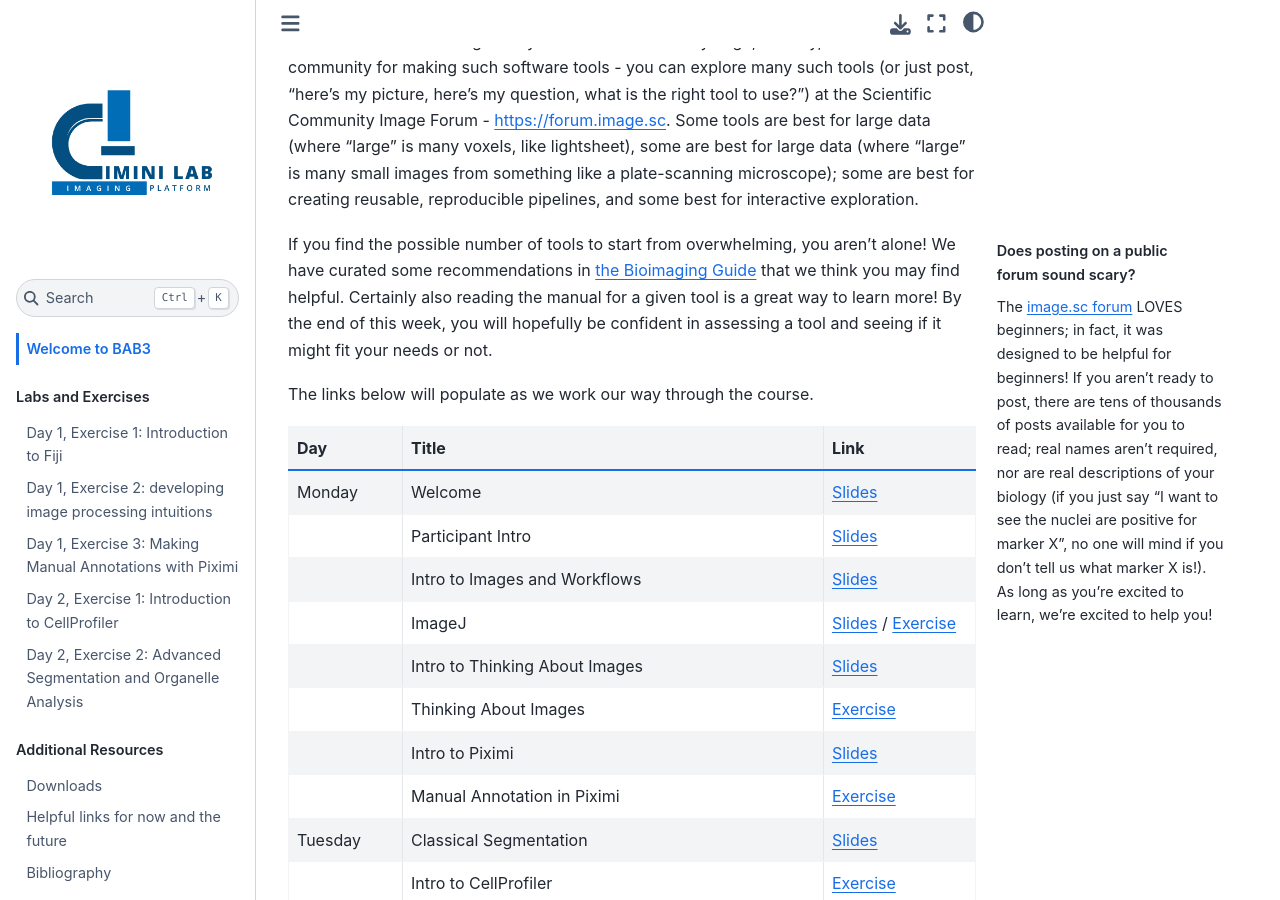
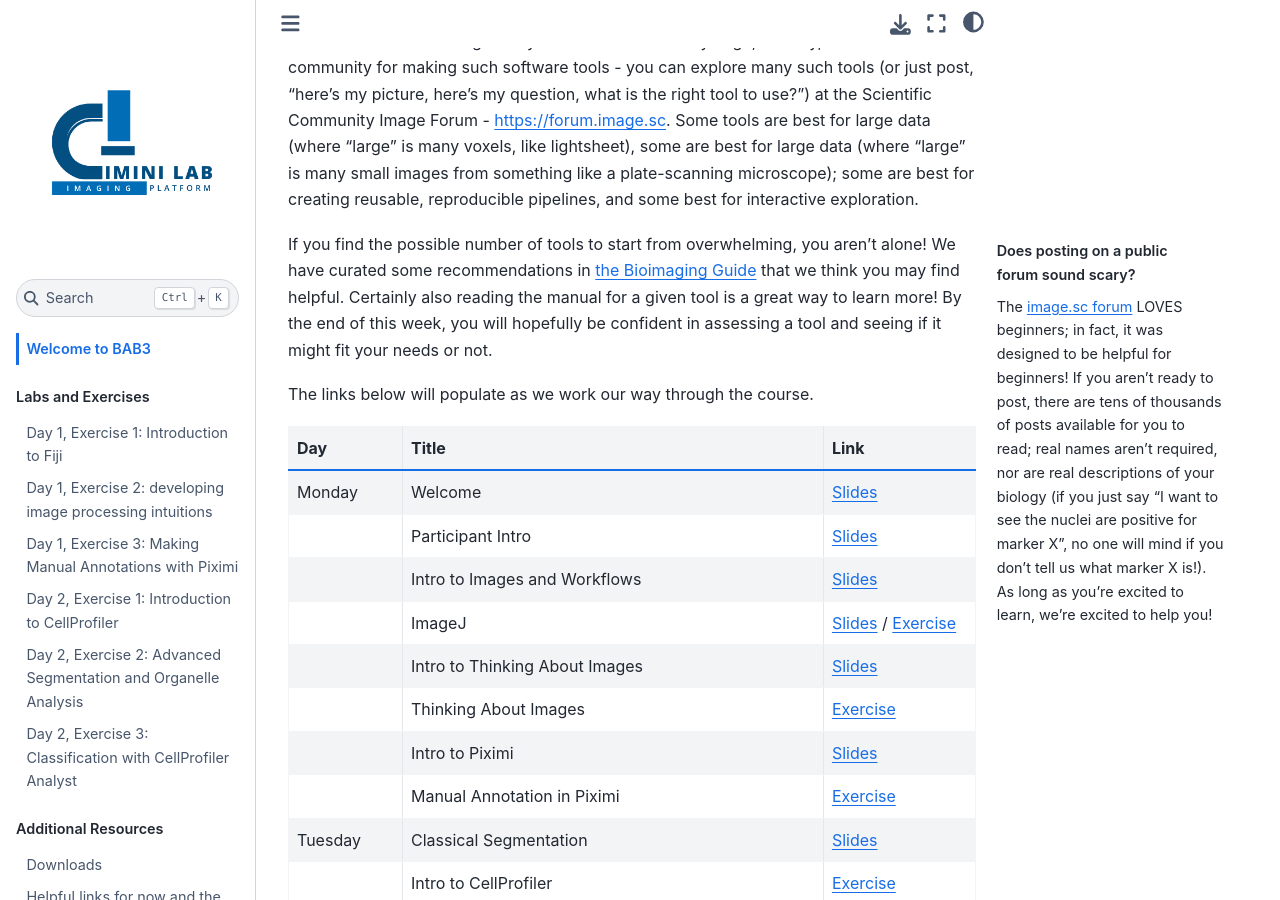
Before and after one commit to broadinstitute/BAB3, a Jupyter Book: the page built from docs/intro.md, in a window 1280 px wide and 900 px high, scrolled down 468 px. Built offline with Jupyter Book 1.0.4 settings and Sphinx 7.4.7 and the Sphinx Book theme 1.1.4, drawn with Linux system fonts in a browser that asks for light colours; part of the change alters nothing that is shown.

Commit message:
End of Day 2

```diff
--- a/docs/_toc.yml
+++ b/docs/_toc.yml
@@ -11,6 +11,7 @@ parts:
   - file: Piximi_ManualAnnotation/Piximi.md
   - file: BeginnerSegmentation/CPbeginner_Segmentation.md
   - file: AdvancedSegmentation/BBBC022_AnalysisExercise.md
+  - file: Translocation/Translocation.md
 - caption:  Additional Resources
   chapters:
   - file: downloads
--- a/docs/intro.md
+++ b/docs/intro.md
@@ -30,8 +30,8 @@ The links below will populate as we work our way through the course.
 | | Intro to CellProfiler | [Exercise](BeginnerSegmentation/CPbeginner_Segmentation.md) |
 | | Thinking About Measurements | [Slides](https://docs.google.com/presentation/d/1cYoGZT_HUBnzFiTkt-Xn3-CI9JtRp0q-orOfJYX55Zc/edit?slide=id.g303d086ded7_0_1390#slide=id.g303d086ded7_0_1390) |
 | | Advanced Segmentation in CellProfiler | [Exercise](AdvancedSegmentation/BBBC022_AnalysisExercise.md) |
-| | Classical Machine Learning | Slides |
-| | CellProfiler Analyst | Exercise |
+| | Classical Machine Learning | [Slides](https://docs.google.com/presentation/d/1cPuSW_rZvzvckyuppJHFunY7OjKLieTuDgq0myPdzlc/edit?slide=id.g363bc1384b1_0_5#slide=id.g363bc1384b1_0_5) |
+| | CellProfiler Analyst | [Exercise](Translocation/Translocation.md) |
 | Wednesday | Pitfalls in Classic Machine Learning/Intro to Ilastik | Slides |
 | | Ilastik | Exercise |
 | | Intro to QuPath | Slides |
```
